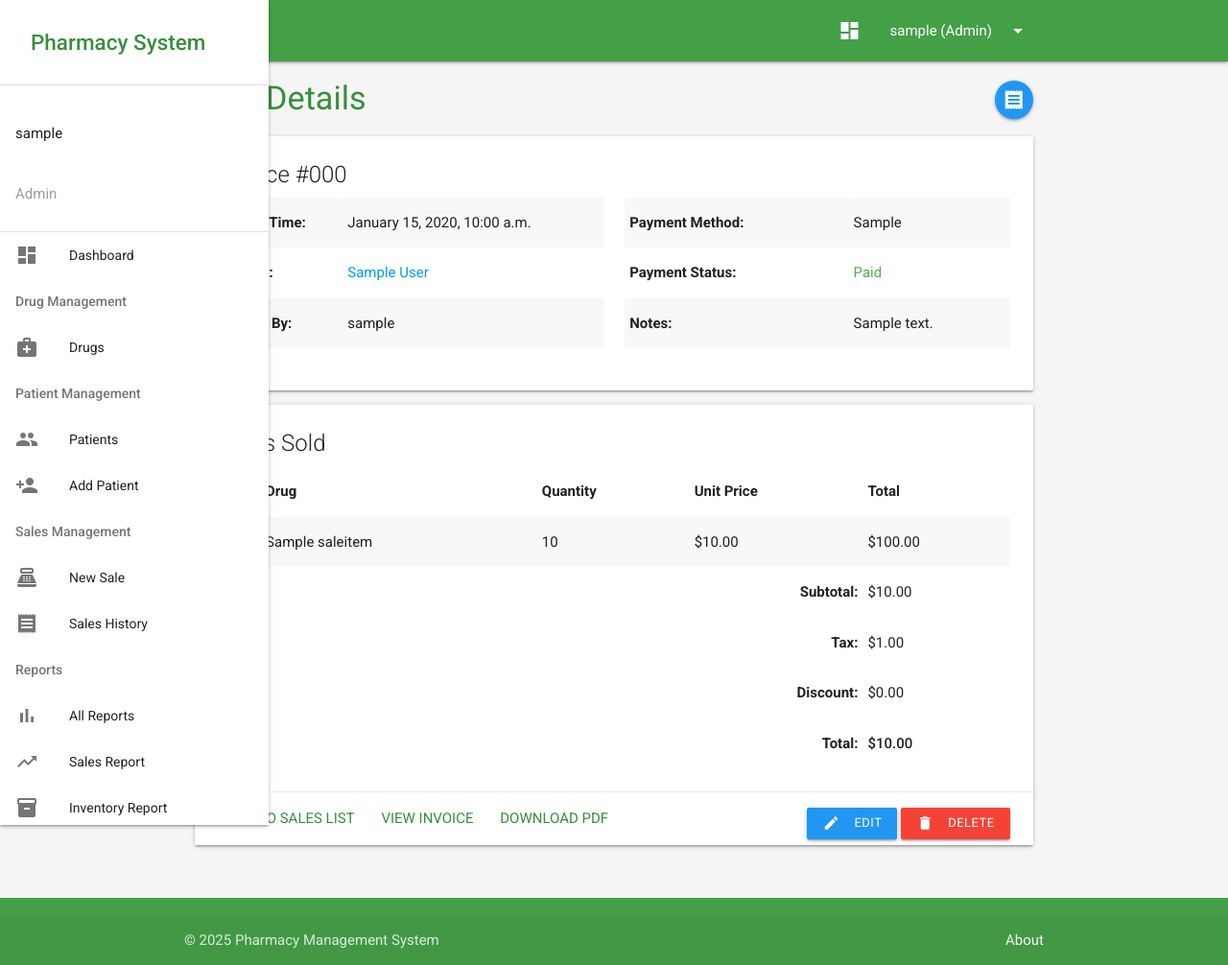
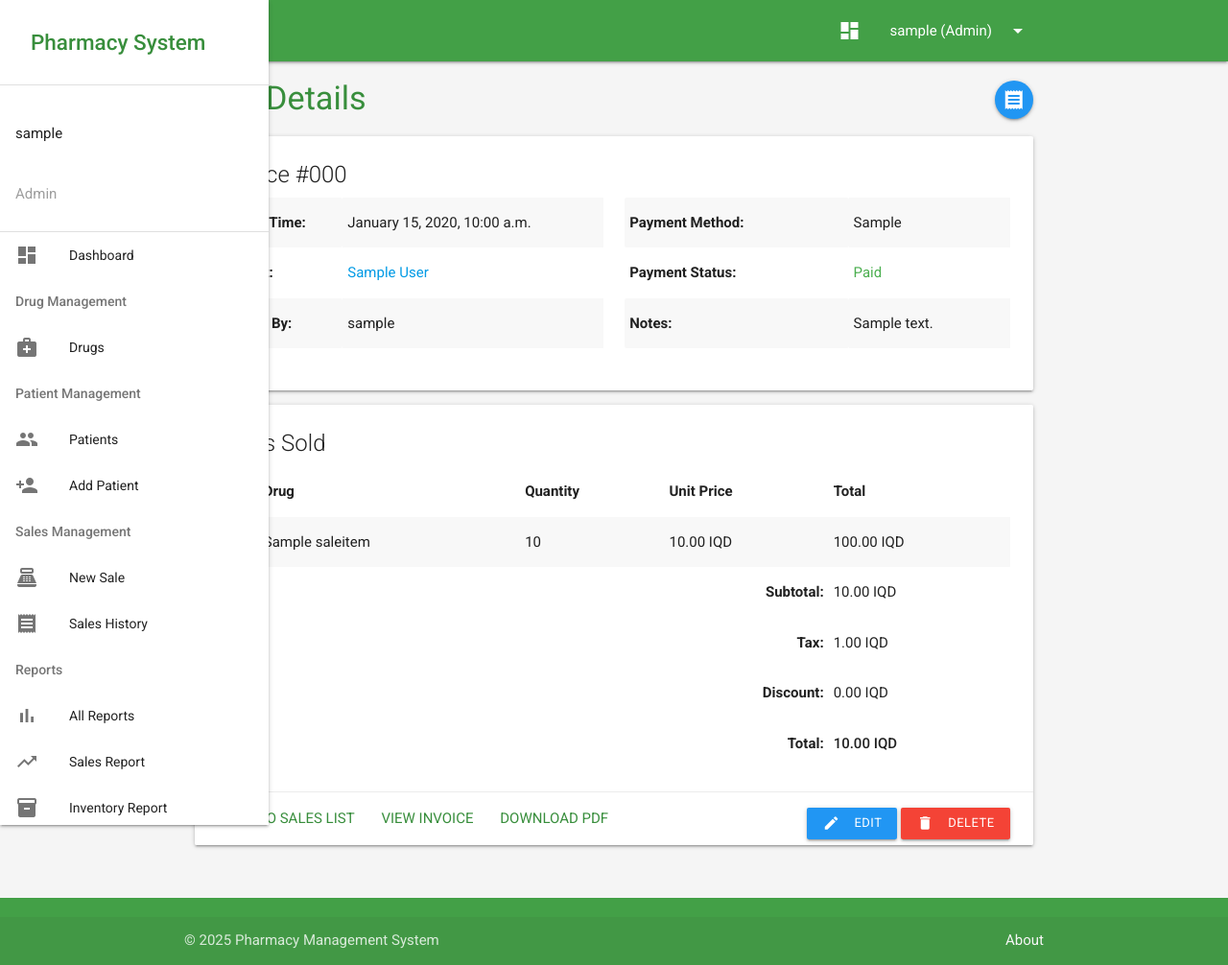
Before and after one commit to PMS12343/take-it, a Django app: page /sales/1/ in a window 1280 px wide. Shown: the whole page at 96% size. Run offline with Django 4.2, Linux system fonts and the light colour scheme; a user stored in the database is signed in; tables that the repository leaves empty hold one stand-in row (values such as "Sample post"); some libraries are stand-ins or nearby versions.

Commit message:
Update sales display to show amounts in IQD instead of USD.
Replit-Commit-Author: Agent
Replit-Commit-Session-Id: 3c2daeb6-2392-4764-a541-5070dff4f0ef
Replit-Commit-Screenshot-Url: https://storage.googleapis.com/screenshot-production-us-central1/b4720288-42d9-40bf-9e3c-cc01f7cd26bd/d314ab9f-6caf-4eaa-ac8c-6bd724191e04.jpg

```diff
--- a/pharmacy_app/templates/patients/detail.html
+++ b/pharmacy_app/templates/patients/detail.html
@@ -137,7 +137,7 @@
                             <td>{{ sale.date|date:"M d, Y H:i" }}</td>
                             <td>{{ sale.invoice_number }}</td>
                             <td>{{ sale.item_count }}</td>
-                            <td>${{ sale.total_amount|floatformat:2 }}</td>
+                            <td>{{ sale.total_amount|floatformat:2 }} IQD</td>
                             <td>
                                 <a href="{% url 'sale_detail' sale.id %}" class="btn-floating btn-small waves-effect waves-light tooltipped" data-position="top" data-tooltip="View Details">
                                     <i class="material-icons">visibility</i>
--- a/pharmacy_app/templates/sales/detail.html
+++ b/pharmacy_app/templates/sales/detail.html
@@ -126,27 +126,27 @@
                             <td>{{ forloop.counter }}</td>
                             <td>{{ item.drug_name }}</td>
                             <td>{{ item.quantity }}</td>
-                            <td>${{ item.price|floatformat:2 }}</td>
-                            <td>${{ item.total_price|floatformat:2 }}</td>
+                            <td>{{ item.price|floatformat:2 }} IQD</td>
+                            <td>{{ item.total_price|floatformat:2 }} IQD</td>
                         </tr>
                         {% endfor %}
                     </tbody>
                     <tfoot>
                         <tr>
                             <th colspan="4" class="right-align">Subtotal:</th>
-                            <td>${{ sale.subtotal|floatformat:2 }}</td>
+                            <td>{{ sale.subtotal|floatformat:2 }} IQD</td>
                         </tr>
                         <tr>
                             <th colspan="4" class="right-align">Tax:</th>
-                            <td>${{ sale.tax|floatformat:2 }}</td>
+                            <td>{{ sale.tax|floatformat:2 }} IQD</td>
                         </tr>
                         <tr>
                             <th colspan="4" class="right-align">Discount:</th>
-                            <td>${{ sale.discount|floatformat:2 }}</td>
+                            <td>{{ sale.discount|floatformat:2 }} IQD</td>
                         </tr>
                         <tr>
                             <th colspan="4" class="right-align">Total:</th>
-                            <td><strong>${{ sale.total_amount|floatformat:2 }}</strong></td>
+                            <td><strong>{{ sale.total_amount|floatformat:2 }} IQD</strong></td>
                         </tr>
                     </tfoot>
                 </table>
--- a/pharmacy_app/templates/sales/list.html
+++ b/pharmacy_app/templates/sales/list.html
@@ -80,7 +80,7 @@
                                 {% endif %}
                             </td>
                             <td>{{ sale.item_count }}</td>
-                            <td>${{ sale.total_amount|floatformat:2 }}</td>
+                            <td>{{ sale.total_amount|floatformat:2 }} IQD</td>
                             <td>
                                 {% if sale.payment_status == 'Paid' %}
                                     <span class="green-text">{{ sale.payment_status }}</span>
```
